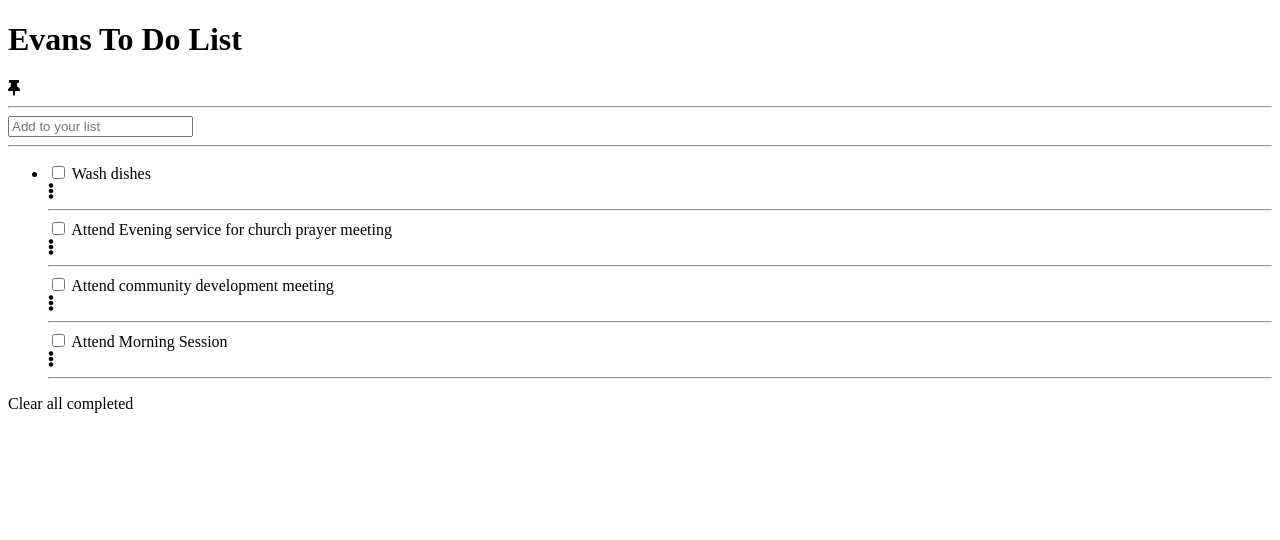
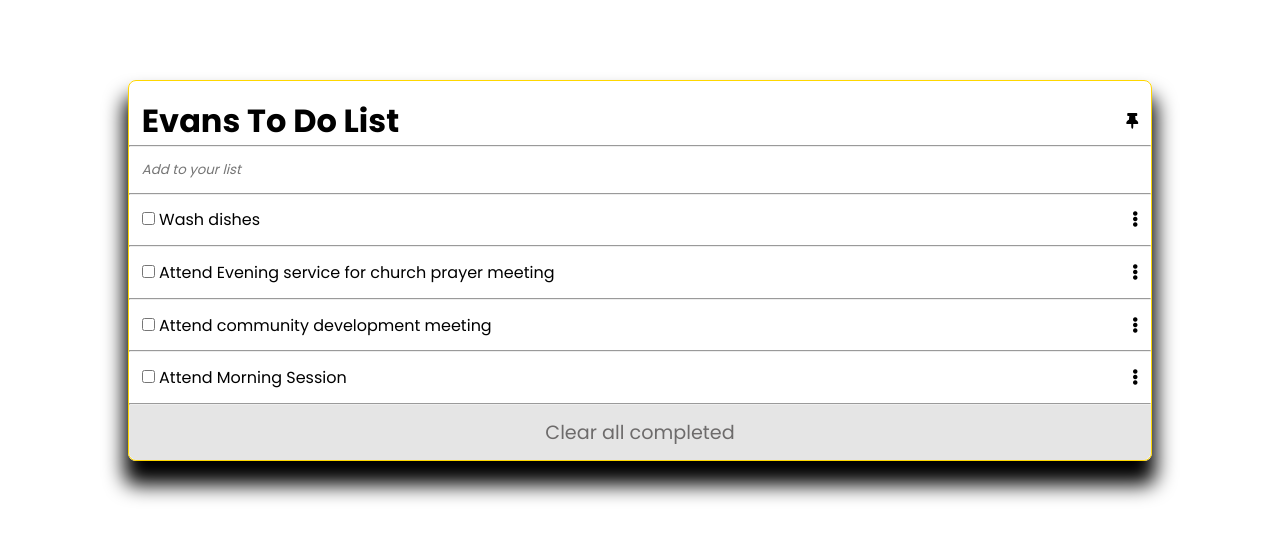
Before and after one commit to Doheera-kosi/todo-list-app, a website built with webpack: page src/index.html in a window 1280 px wide. Built offline with nearby package versions, Linux system fonts and the light colour scheme.

Commit message:
Modify style.css

```diff
--- a/src/style.css
+++ b/src/style.css
@@ -1,3 +1,75 @@
-.hello {
-  color: red;
+@import url('https://fonts.googleapis.com/css2?family=Poppins:wght@400;500;600;700&display=swap');
+
+*,
+html {
+  padding: 0;
+  margin: 0;
+  box-sizing: border-box;
+  font-family: 'Poppins', sans-serif;
 }
+
+header {
+  display: flex;
+  flex-direction: row;
+  align-items: center;
+  justify-content: space-between;
+  padding: 0 0.8rem;
+}
+
+.todo-container {
+  margin: auto;
+  margin-top: 5rem;
+  padding: 2.5rem;
+  padding-bottom: 0;
+  padding-left: 0;
+  padding-right: 0;
+  border-radius: 0.5rem;
+  width: 80%;
+  display: flex;
+  flex-direction: column;
+  border: 1px solid gold;
+  box-shadow: 0 20px 20px 4px;
+  padding-top: 1rem;
+}
+
+.add-list {
+  padding: 0 0.8rem;
+  border: none;
+  background: #fff;
+  font-style: italic;
+  margin: 0.8rem 0;
+}
+
+.item {
+  display: flex;
+  flex-direction: column;
+  justify-content: space-between;
+}
+
+input:focus {
+  outline: none;
+}
+
+div.li-item {
+  display: flex;
+  padding: 0 0.8rem;
+  padding-top: 0.8rem;
+  padding-bottom: 0.8rem;
+}
+
+.li-item {
+  display: flex;
+  justify-content: space-between;
+}
+
+.clear {
+  display: flex;
+  justify-content: center;
+  font-size: 1.2rem;
+  padding: 0.8rem 0;
+  color: rgb(109, 107, 107);
+  background: rgba(0, 0, 0, 0.1);
+  border-bottom-left-radius: 0.5rem;
+  border-bottom-right-radius: 0.5rem;
+  cursor: pointer;
+}
```
